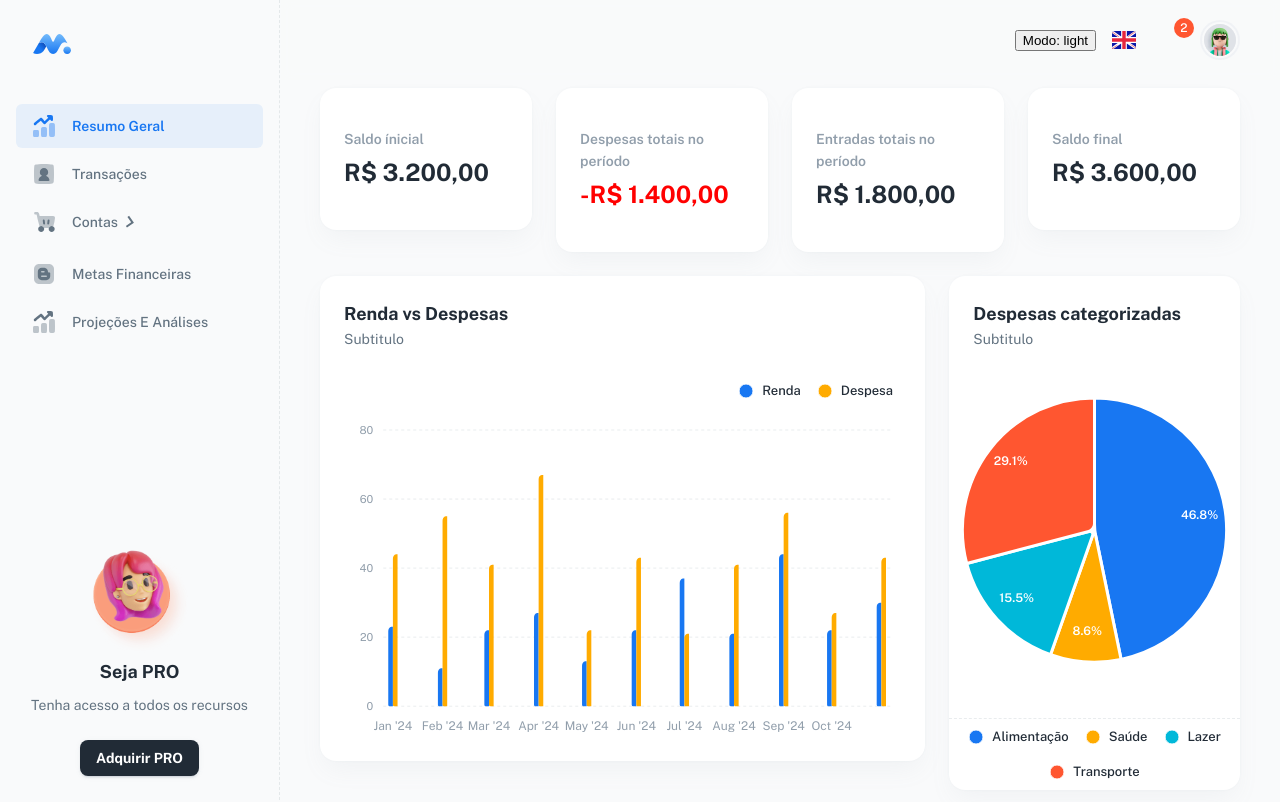
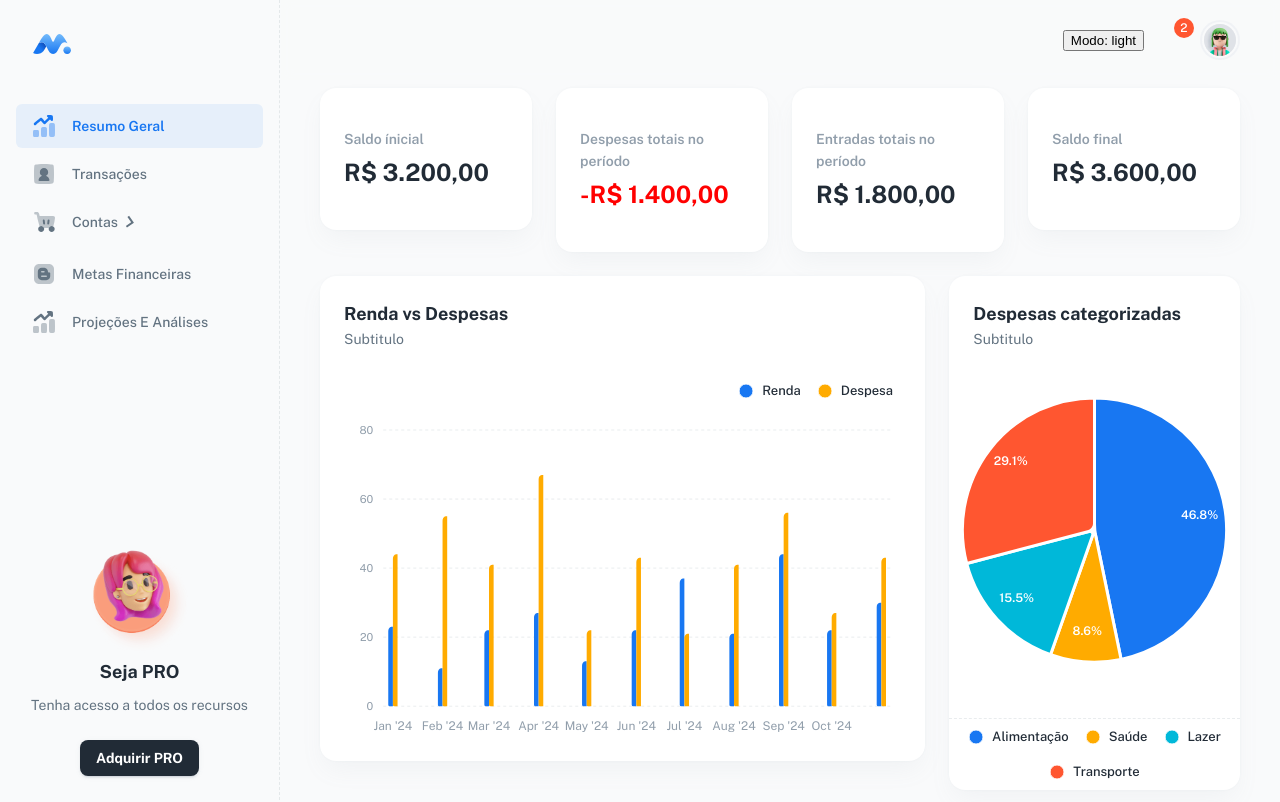
Before and after one commit to IgorCantos/TWB, a React (Vite) app: page / in a window 1280 px wide. Shown: the top 802 px of the page. Built offline with nearby package versions, Linux system fonts and the light colour scheme; some icons are missing.

Commit message:
chore: remove language popover

```diff
--- a/src/layouts/dashboard/common/language-popover.jsx
+++ b/src/layouts/dashboard/common/language-popover.jsx
@@ -1,44 +1,38 @@
-import { useState } from 'react';
-
-import Box from '@mui/material/Box';
-import Popover from '@mui/material/Popover';
-import MenuItem from '@mui/material/MenuItem';
-import IconButton from '@mui/material/IconButton';
 import { useAppMode } from 'src/contexts/app-mode-context';
 
 // ----------------------------------------------------------------------
 
-const LANGS = [
-  {
-    value: 'en',
-    label: 'English',
-    icon: '/assets/icons/ic_flag_en.svg',
-  },
-  {
-    value: 'de',
-    label: 'German',
-    icon: '/assets/icons/ic_flag_de.svg',
-  },
-  {
-    value: 'fr',
-    label: 'French',
-    icon: '/assets/icons/ic_flag_fr.svg',
-  },
-];
+// const LANGS = [
+//   {
+//     value: 'en',
+//     label: 'English',
+//     icon: '/assets/icons/ic_flag_en.svg',
+//   },
+//   {
+//     value: 'de',
+//     label: 'German',
+//     icon: '/assets/icons/ic_flag_de.svg',
+//   },
+//   {
+//     value: 'fr',
+//     label: 'French',
+//     icon: '/assets/icons/ic_flag_fr.svg',
+//   },
+// ];
 
 // ----------------------------------------------------------------------
 
 export default function LanguagePopover() {
-  const [open, setOpen] = useState(null);
+  // const [open, setOpen] = useState(null);
   const { appMode, setAppMode } = useAppMode();
 
-  const handleOpen = (event) => {
-    setOpen(event.currentTarget);
-  };
+  // const handleOpen = (event) => {
+  //   setOpen(event.currentTarget);
+  // };
 
-  const handleClose = () => {
-    setOpen(null);
-  };
+  // const handleClose = () => {
+  //   setOpen(null);
+  // };
 
   const toggleAppMode = () => {
     setAppMode(prevMode => (prevMode === 'light' ? 'dark' : 'light'));
@@ -49,7 +43,7 @@ export default function LanguagePopover() {
       <button type='button' onClick={toggleAppMode}>
         Modo: {appMode}
       </button>
-      <IconButton
+      {/* <IconButton
         onClick={handleOpen}
         sx={{
           width: 40,
@@ -89,7 +83,7 @@ export default function LanguagePopover() {
             {option.label}
           </MenuItem>
         ))}
-      </Popover>
+      </Popover> */}
     </>
   );
 }
```
